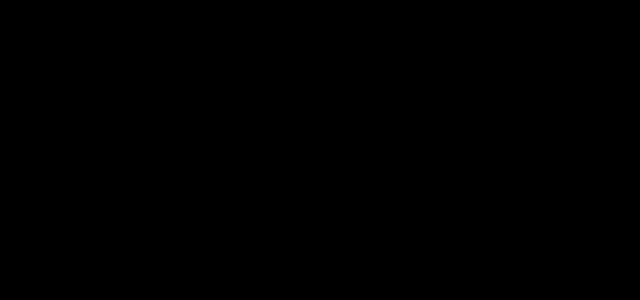
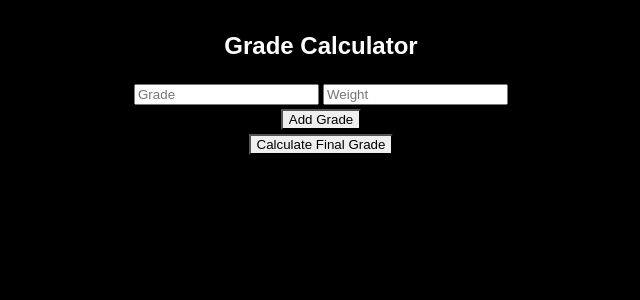
Before and after one commit to SUSA-HTH/uOStudent, a React (Create React App) app: page /grade-calculator in a window 1280 px wide. Before the commit this address had no page. Shown: the top 300 px of the page, without its empty margins (319-959 px from the left). Built offline with nearby package versions, Linux system fonts and the light colour scheme.

Commit message:
grade calculator and course list

```diff
--- a/package.json
+++ b/package.json
@@ -11,6 +11,7 @@
     "@testing-library/react": "^13.4.0",
     "@testing-library/user-event": "^13.5.0",
     "bcryptjs": "^2.4.3",
+    "crypto-browserify": "^3.12.0",
     "date-fns": "^4.1.0",
     "dexie": "^4.0.8",
     "framer-motion": "^11.9.0",
@@ -43,5 +44,8 @@
       "last 1 firefox version",
       "last 1 safari version"
     ]
+  },
+  "devDependencies": {
+    "@babel/plugin-transform-private-property-in-object": "^7.24.7"
   }
 }
--- a/src/App.js
+++ b/src/App.js
@@ -2,20 +2,23 @@ import React from 'react';
 import { BrowserRouter as Router, Route, Routes } from 'react-router-dom';
 import Calendar from './pages/Calendar';
 import CreateAccount from './pages/CreateAccount';
+
 import Login from './pages/Login';
-import Profile from './pages/Profile';
 import Dashboard from './pages/Dashboard';
-
+import CourseList from './pages/CourseList';
+import GradeCalculator from './pages/GradeCalculator';
 
 const App = () => {
   return (
     <Router>
       <Routes>
-        <Route path="/login" element={<Login />} />
+        <Route path="/" element={<Login />} />
         <Route path="/create-account" element={<CreateAccount />} />
         <Route path="/calendar" element={<Calendar />} />
-        <Route path="/profile" element={<Profile />} />
+        <Route path="/calendar" element={<Calendar />} />
         <Route path="/dashboard" element={<Dashboard />} />
+        <Route path="/course-list" element={<CourseList />} />
+        <Route path="/grade-calculator" element={<GradeCalculator />} />
       </Routes>
     </Router>
   );
--- a/src/pages/CourseList.js
+++ b/src/pages/CourseList.js
@@ -0,0 +1,35 @@
+import React, { useState, useEffect } from 'react';
+
+const CourseList = () => {
+  // Mock user courses data (in practice, you might fetch this data from an API or local storage)
+  const [courses, setCourses] = useState([]);
+
+  // Simulating fetching data from localStorage or an API
+  useEffect(() => {
+    const storedCourses = [
+      { id: 1, title: 'React for Beginners', courseCode: 'REACT101', rating: 4.8, hours: 120, people: '5k' },
+      { id: 2, title: 'Advanced JavaScript', courseCode: 'JS201', rating: 4.5, hours: 90, people: '3k' },
+      { id: 3, title: 'Web Design Basics', courseCode: 'WD101', rating: 4.7, hours: 100, people: '8k' }
+    ];
+
+    // You can replace this with an actual API call or localStorage fetch
+    setCourses(storedCourses);
+  }, []);
+
+  return (
+    <div className="course-list">
+      <h2>Your Courses</h2>
+      <div className="courses">
+        {courses.map(course => (
+          <div className="course-item" key={course.id}>
+            <h3>{course.title}</h3>
+            <p>{course.courseCode}</p>
+            <p>⭐ {course.rating} | {course.hours} Hours | {course.people} People</p>
+          </div>
+        ))}
+      </div>
+    </div>
+  );
+};
+
+export default CourseList;
--- a/src/pages/GradeCalculator.js
+++ b/src/pages/GradeCalculator.js
@@ -0,0 +1,76 @@
+import React, { useState } from 'react';
+import { Box, HStack, Input, Button, Text, VStack } from '@chakra-ui/react';
+
+const GradeCalculator = () => {
+  const [grades, setGrades] = useState([{ grade: '', weight: '' }]);
+  const [finalGrade, setFinalGrade] = useState(null);
+
+  const handleChange = (index, field, value) => {
+    const newGrades = [...grades];
+    newGrades[index][field] = value;
+    setGrades(newGrades);
+  };
+
+  const addGrade = () => {
+    setGrades([...grades, { grade: '', weight: '' }]);
+  };
+
+  const calculateFinalGrade = () => {
+    let totalWeight = 0;
+    let weightedSum = 0;
+
+    grades.forEach(({ grade, weight }) => {
+      const numericGrade = parseFloat(grade);
+      const numericWeight = parseFloat(weight);
+
+      if (!isNaN(numericGrade) && !isNaN(numericWeight)) {
+        weightedSum += numericGrade * numericWeight;
+        totalWeight += numericWeight;
+      }
+    });
+
+    if (totalWeight > 0) {
+      setFinalGrade((weightedSum / totalWeight).toFixed(2));
+    } else {
+      setFinalGrade(null);
+    }
+  };
+
+  return (
+    <Box padding="4" bg="#000" color="#fff">
+      <VStack spacing={4}>
+        <h2>Grade Calculator</h2>
+        {grades.map((item, index) => (
+          <HStack key={index} spacing={4}>
+            <Input
+              type="number"
+              placeholder="Grade"
+              value={item.grade}
+              onChange={(e) => handleChange(index, 'grade', e.target.value)}
+            />
+            <Input
+              type="number"
+              placeholder="Weight"
+              value={item.weight}
+              onChange={(e) => handleChange(index, 'weight', e.target.value)}
+            />
+          </HStack>
+        ))}
+        <Button onClick={addGrade} colorScheme="teal">
+          Add Grade
+        </Button>
+        <Button onClick={calculateFinalGrade} colorScheme="green">
+          Calculate Final Grade
+        </Button>
+
+        {finalGrade !== null && (
+          <Text fontSize="xl" mt={4}>
+            Final Grade: {finalGrade}
+          </Text>
+        )}
+      </VStack>
+    </Box>
+  );
+};
+
+export default GradeCalculator;
--- a/src/pages/Login.js
+++ b/src/pages/Login.js
@@ -32,6 +32,14 @@ const Login = () => {
     navigate('/dashboard');
   };
 
+  const goToCourseList = () => {
+    navigate('/course-list');
+  };
+
+  const goToGradeCalculator = () => {
+    navigate('/grade-calculator');
+  };
+
   return (
     <div className="login-page">
       <h1>Log in</h1>
@@ -50,8 +58,10 @@ const Login = () => {
         />
         <Button label="Log in" className="login-button" />
       </form>
-          <p onClick={goToSignUp} className="signup-link">Sign Up</p>
+        <p onClick={goToSignUp} className="signup-link">Sign Up</p>
           <p onClick={goToDashboard} className="signup">Dashboard</p>
+          <p onClick={goToCourseList} className="signup">Course List</p>
+          <p onClick={goToGradeCalculator} className="signup">Grade Calculator</p>
 
     </div>
   );
```
Also changed, not shown: 1 other file (tests, documents, lock files or other folders).
